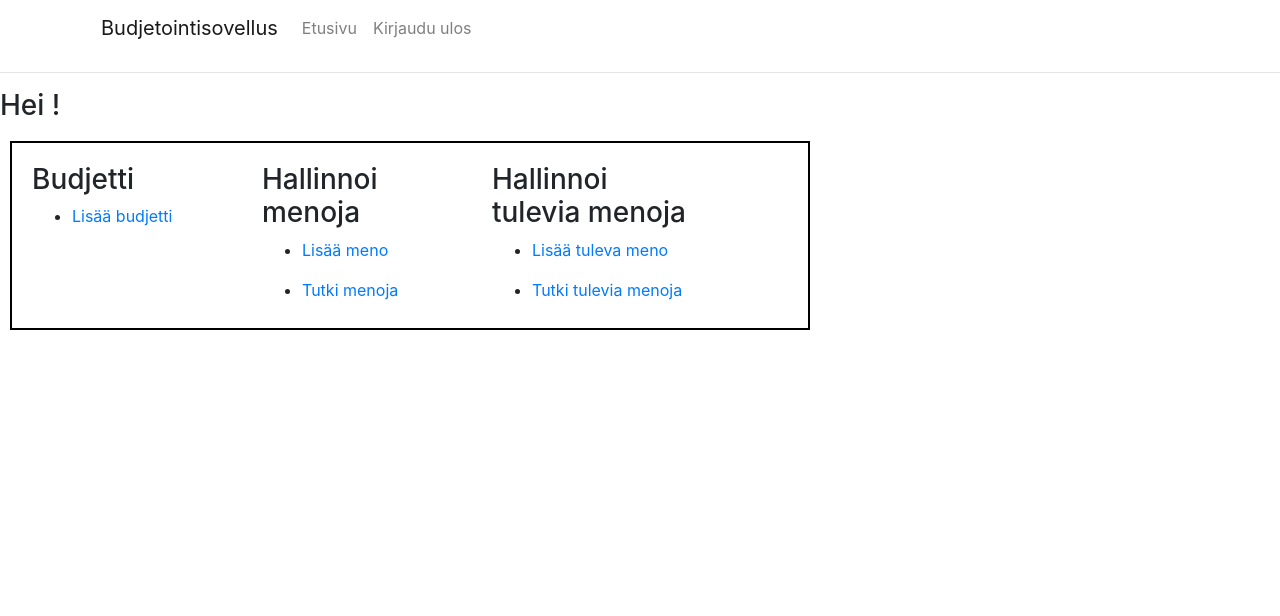
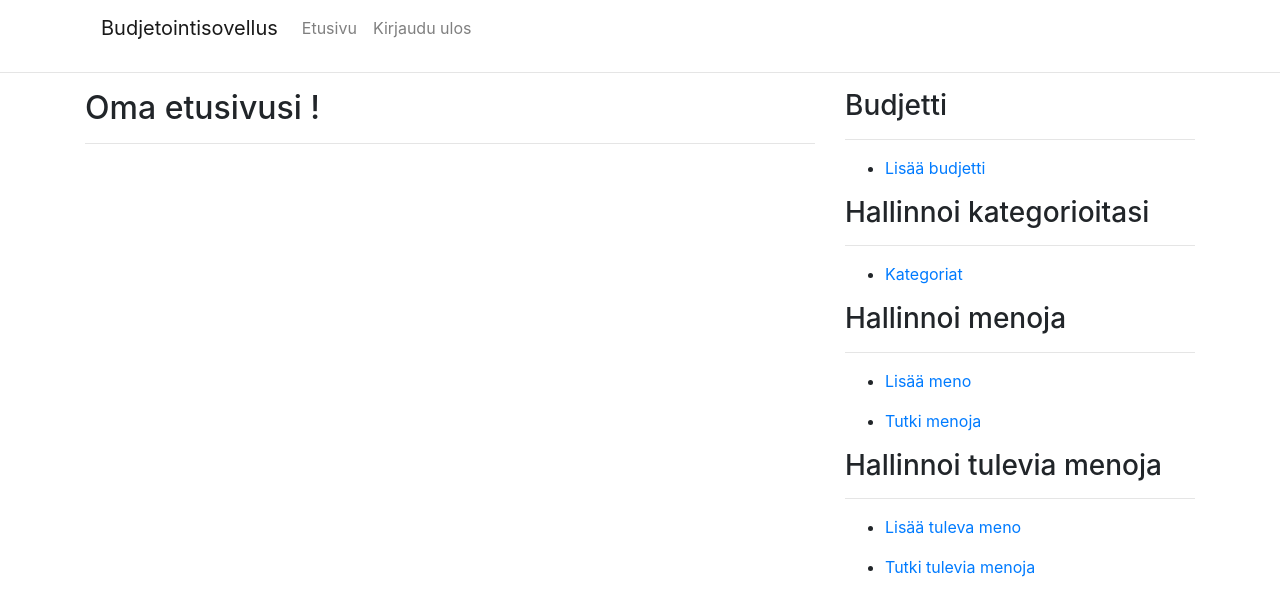
Before and after one commit to Eoyie/Budjetointisovellus, a Flask app: template templates/home.html in a window 1280 px wide. Shown: the top 616 px of the page. Run offline with Flask 3, Linux system fonts and the light colour scheme; the template is opened without the code that fills it, so the values that code supplies are empty; the visitor is signed in with stand-in values (Sample User, id 1); some libraries are stand-ins or nearby versions.

Commit message:
Updated home page

```diff
--- a/templates/home.html
+++ b/templates/home.html
@@ -3,38 +3,60 @@
 <link rel="stylesheet" href="https://stackpath.bootstrapcdn.com/bootstrap/4.5.0/css/bootstrap.min.css">
 
 <style>
-.container {
+.flex_container {
     display: flex;
     flex-wrap: wrap;
 }
-.box {
-    float: left;
-    width: 800px;
-    margin-left: 10px;
-    margin-top: 10px;
-    padding: 5px;
-    border: 2px solid black;
+.flex_extra_space {
+    width: 180px;
+    height: 145px;
 }
-.invisible_box {
-    float: left;
-    width: 220px;
-    margin-left: 10px;
-    margin-top: 10px;
-    padding: 5px;
-}
-.space { margin-top: 250px; }
+.space { margin-top: 40px; }
 </style>
 {% extends "layout_logged_in.html" %}
 {% block title %}Etusivu{% endblock %}
 {% block content %}
 {% if session.user_id %}
-<h3>Hei {{ message }}!</h3>
-<div class="box">
-    <div class="invisible_box">
+<div class="container">
+    <div class="row">
+        <div class="col-8">
+            <h2>Oma etusivusi {{ message }}!</h2>
+            <hr>
+            {% if expenses_sum %}
+            <h3>Sinun menosi tässä kuussa kategorettain:</h3>
+            <br>
+                <div class="flex_container">
+                {% for expense in expenses %}
+                    <div class="flex_extra_space">
+                        <div style="text-align:center;
+                                    border-radius: 25px;
+                                    border: 2px solid #A9A9A9;
+                                    padding: 20px;
+                                    width: 175px;
+                                    height: 140px;">
+                            <b>{{ expense.name }}</b>
+                            <br>
+                            <hr>
+                            Mennyt: {{ expense.price }}
+                            <br>
+                        </div>
+                    </div>
+                {% endfor %}
+                </div>
+            <div class="space"></div>
+            <p>
+                Menojesi summa tässä kuussa: {{ expenses_sum }}
+            <hr>
+            {% endif %}
+        </div>
+        <div class="col-4">
             <h3>Budjetti</h3>
+            <hr>
             {% if budget %}
-        Tämän kuun budjetti:{{ budget.amount }}
-        Jäljellä: {{ budget_remaining }}
+            <p>
+                Tämän kuun budjetti: {{ budget.amount }}
+            <p>
+                Budjetista jäljellä: {{ budget_remaining }}
             <ul>
                 <li><a href="/budgets">Muuta budjettia</a>
             </ul>
@@ -43,18 +65,21 @@
                 <li><a href="/budgets">Lisää budjetti</a>
             </ul>
             {% endif %}
-    </div>
-    <div class="invisible_box">
+            <h3>Hallinnoi kategorioitasi</h3>
+            <hr>
+            <ul>
+                <li><a href="/categories">Kategoriat</a>
+            </ul>
             <h3>Hallinnoi menoja</h3>
+            <hr>
             <ul>
                 <li><a href="/new_expense">Lisää meno</a>
             </ul>
             <ul>
                 <li><a href="/view_expenses">Tutki menoja</a>
             </ul>
-    </div>
-    <div class="invisible_box">
             <h3>Hallinnoi tulevia menoja</h3>
+            <hr>
             <ul>
                 <li><a href="/new_future_expense">Lisää tuleva meno</a>
             </ul>
@@ -63,22 +88,8 @@
             </ul>
         </div>
     </div>
+</div>
 <div class="space"></div>
-{% if expenses_sum %}
-<hr>
-<h3>Sinun menosi tässä kuussa:</h3><br>
-    <div class="container">
-    {% for expense in expenses %}
-        <div style="border:2px solid black;padding:10px;width:160px;
-                    text-align:center;">
-            <b>{{ expense.name }}</b><br><hr>
-            Mennyt: {{ expense.price }}<br>
-        </div>
-    {% endfor %}
-    </div>
-<br><hr>
-<h3>Menojesi summa tässä kuussa: {{ expenses_sum }}</h3>
-{% endif %}
 {% else %}
 Et ole kirjautunut sisään!
 {% endif %}{% endblock %}s
```
Lines whose indentation alone changed are shown as unchanged.
